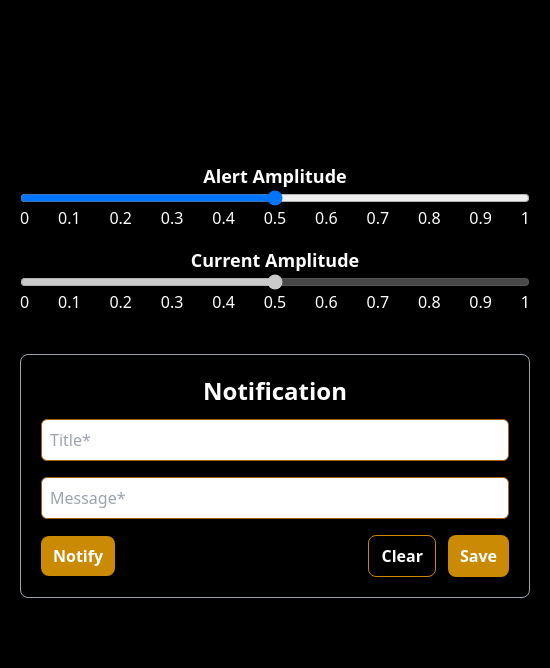
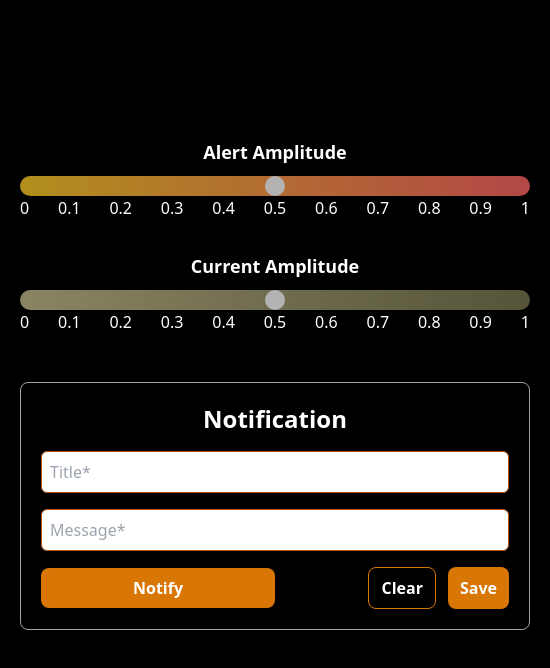
Before and after one commit to akki591/loudness-monitor-electronJS, an Electron app: page index.html in a window 550 px wide. Drawn offline with nearby package versions, Linux system fonts and the light colour scheme; no server answers.

Commit message:
ui changes

```diff
--- a/index.html
+++ b/index.html
@@ -1,72 +1,97 @@
 <!DOCTYPE html>
 <html lang="en">
+
 <head>
     <meta charset="UTF-8">
     <meta name="viewport" content="width=device-width, initial-scale=1.0">
     <title>Voice Control</title>
-  <script src="https://cdn.tailwindcss.com"></script>
+    <link href="https://cdn.jsdelivr.net/npm/tailwindcss@2.2.19/dist/tailwind.min.css" rel="stylesheet">
+    <link rel="stylesheet" href="style.css" />
 </head>
+
 <body class="bg-black h-screen flex items-center justify-center flex-col container">
+
     <div class="flex items-center flex-col w-full">
-    <div class="flex flex-row justify-center w-full">
+
+        <div class="flex flex-row justify-center w-full mb-8">
             <div class="flex flex-col items-center px-5 text-white w-full">
                 <span class="text-lg font-semibold">Alert Amplitude</span>
-        <input id="amplitude" onchange="changeAlertAmplitude()" type="range" class="w-full bg-transparent bg-yellow-700 h-4 overflow-hidden cursor-pointer" min="0" max="1" step="0.1" />
+                <input id="amplitude" onchange="changeAlertAmplitude()" type="range"
+                    class="w-full bg-transparent bg-yellow-700 h-4 overflow-hidden cursor-pointer" min="0" max="1"
+                    step="0.1" />
                 <div class="flex justify-between w-full">
-          <div class="w-1/9 text-center">0</div>
-          <div class="w-1/9 text-center">0.1</div>
-          <div class="w-1/9 text-center">0.2</div>
-          <div class="w-1/9 text-center">0.3</div>
-          <div class="w-1/9 text-center">0.4</div>
-          <div class="w-1/9 text-center">0.5</div>
-          <div class="w-1/9 text-center">0.6</div>
-          <div class="w-1/9 text-center">0.7</div>
-          <div class="w-1/9 text-center">0.8</div>
-          <div class="w-1/9 text-center">0.9</div>
-          <div class="w-1/9 text-center">1</div>
+                    <!-- Adjusted styling for better spacing -->
+                    <div class="w-1/11 text-center">0</div>
+                    <div class="w-1/11 text-center">0.1</div>
+                    <div class="w-1/11 text-center">0.2</div>
+                    <div class="w-1/11 text-center">0.3</div>
+                    <div class="w-1/11 text-center">0.4</div>
+                    <div class="w-1/11 text-center">0.5</div>
+                    <div class="w-1/11 text-center">0.6</div>
+                    <div class="w-1/11 text-center">0.7</div>
+                    <div class="w-1/11 text-center">0.8</div>
+                    <div class="w-1/11 text-center">0.9</div>
+                    <div class="w-1/11 text-center">1</div>
                 </div>
             </div>
         </div>
-    <div class="flex flex-row justify-center w-full mt-4">
+
+        <div class="flex flex-row justify-center w-full mb-4">
             <div class="flex flex-col items-center px-5 text-white w-full">
                 <span class="text-lg font-semibold">Current Amplitude</span>
-        <input id="curAmplitude" disabled type="range" class="w-full bg-transparent h-4 overflow-hidden cursor-pointer" min="0" max="1" step="0.01" />
+                <input id="curAmplitude" disabled type="range" class="w-full bg-transparent h-4 overflow-hidden cursor-pointer" min="0"
+                    max="1" step="0.01" />
                 <div class="flex justify-between w-full">
-          <div class="w-1/9 text-center">0</div>
-          <div class="w-1/9 text-center">0.1</div>
-          <div class="w-1/9 text-center">0.2</div>
-          <div class="w-1/9 text-center">0.3</div>
-          <div class="w-1/9 text-center">0.4</div>
-          <div class="w-1/9 text-center">0.5</div>
-          <div class="w-1/9 text-center">0.6</div>
-          <div class="w-1/9 text-center">0.7</div>
-          <div class="w-1/9 text-center">0.8</div>
-          <div class="w-1/9 text-center">0.9</div>
-          <div class="w-1/9 text-center">1</div>
+                    <!-- Adjusted styling for better spacing -->
+                    <div class="w-1/11 text-center">0</div>
+                    <div class="w-1/11 text-center">0.1</div>
+                    <div class="w-1/11 text-center">0.2</div>
+                    <div class="w-1/11 text-center">0.3</div>
+                    <div class="w-1/11 text-center">0.4</div>
+                    <div class="w-1/11 text-center">0.5</div>
+                    <div class="w-1/11 text-center">0.6</div>
+                    <div class="w-1/11 text-center">0.7</div>
+                    <div class="w-1/11 text-center">0.8</div>
+                    <div class="w-1/11 text-center">0.9</div>
+                    <div class="w-1/11 text-center">1</div>
                 </div>
             </div>
         </div>
-    <div class="mx-5 my-5 p-5 w-full">
-      <div class="flex items-center justify-between flex-col w-full border border-gray-400 p-5 rounded rounded-lg">
-        <span class="text-white text-2xl font-bold">Notification</span>
-        <div class="w-full">
-          <input id="title" type="text" class="p-2 mt-3 w-full ring-yellow-800 rounded rounded-md border border-yellow-700" placeholder="Title*"/>
-          <span id="titleError" class="hidden text-red-600">Provide title for custom notification.</span>
+
+        <div class="mx-5 my-3 p-5 w-full">
+            <div class="flex items-center justify-between flex-col w-full border border-gray-400 p-5 rounded-lg">
+                <span class="text-white text-2xl font-bold mb-4">Notification</span>
+                <div class="w-full mb-4">
+                    <input id="title" type="text"
+                        class="p-2 w-full ring-yellow-800 rounded-md border border-yellow-700"
+                        placeholder="Title*" />
+                    <span id="titleError" class="hidden text-red-600 text-xs">Provide title for custom notification.</span>
                 </div>
-        <div class="w-full">
-          <input id="message" type="text" class="p-2 mt-4 w-full ring-yellow-800 rounded rounded-md border border-yellow-700" placeholder="Message*"/>
-          <span id="messageError" class="hidden text-red-600">Provide message for custom notification.</span>
+                <div class="w-full mb-4">
+                    <input id="message" type="text"
+                        class="p-2 w-full ring-yellow-800 rounded-md border border-yellow-700"
+                        placeholder="Message*" />
+                    <span id="messageError" class="hidden text-red-600 text-xs">Provide message for custom notification.</span>
                 </div>
-        <div class="flex flex-row items-center justify-between mt-4 w-full">
-          <button class="bg-yellow-600 w-84 font-semibold px-3 p-2 rounded-lg text-white hover:bg-yellow-700" onclick="sendNotification(true)">Notify</button>
+                <div class="flex flex-row items-center justify-between w-full">
+                    <button
+                        class="bg-yellow-600 w-1/2 font-semibold px-3 py-2 rounded-lg text-white hover:bg-yellow-700"
+                        onclick="sendNotification(true)">Notify</button>
                     <div class="flex justify-between gap-3">
-            <button class="border border-yellow-600 w-84 font-semibold px-3 p-2 rounded-lg text-white hover:border-yellow-700" onclick="clearTexts()">Clear</button>
-            <button class="bg-yellow-600 w-84 font-semibold px-3 p-2 rounded-lg text-white hover:bg-yellow-700" onclick="saveNotificationSettings()">Save</button>
+                        <button
+                            class="border border-yellow-600 w-1/2 font-semibold px-3 py-2 rounded-lg text-white hover:border-yellow-700"
+                            onclick="clearTexts()">Clear</button>
+                        <button
+                            class="bg-yellow-600 w-1/2 font-semibold px-3 py-2 rounded-lg text-white hover:bg-yellow-700"
+                            onclick="saveNotificationSettings()">Save</button>
                     </div>
                 </div>
             </div>
         </div>
+
     </div>
+
     <script src="renderer.js"></script>
 </body>
+
 </html>
--- /dev/null
+++ b/style.css
@@ -0,0 +1,46 @@
+/* styles.css */
+
+/* Style for the Alert Amplitude range input */
+#amplitude {
+  width: 100%;
+  height: 20px;
+  appearance: none;
+  background: linear-gradient(to right, #ffcc29, #ff6666);
+  outline: none;
+  opacity: 0.7;
+  border-radius: 10px;
+  margin-top: 10px;
+}
+
+#amplitude::-webkit-slider-thumb {
+  -webkit-appearance: none;
+  appearance: none;
+  width: 20px;
+  height: 20px;
+  background: #fff;
+  border-radius: 50%;
+  cursor: pointer;
+}
+
+/* Style for the Current Amplitude range input */
+#curAmplitude {
+  width: 100%;
+  height: 20px;
+  appearance: none;
+  background: linear-gradient(to right, #c5bd8c, #7a7852);
+  outline: none;
+  opacity: 0.7;
+  border-radius: 10px;
+  margin-top: 10px;
+  cursor: not-allowed;
+}
+
+#curAmplitude::-webkit-slider-thumb {
+  -webkit-appearance: none;
+  appearance: none;
+  width: 20px;
+  height: 20px;
+  background: #fff;
+  border-radius: 50%;
+  cursor: not-allowed;
+}
```
Lines whose indentation alone changed are shown as unchanged.
